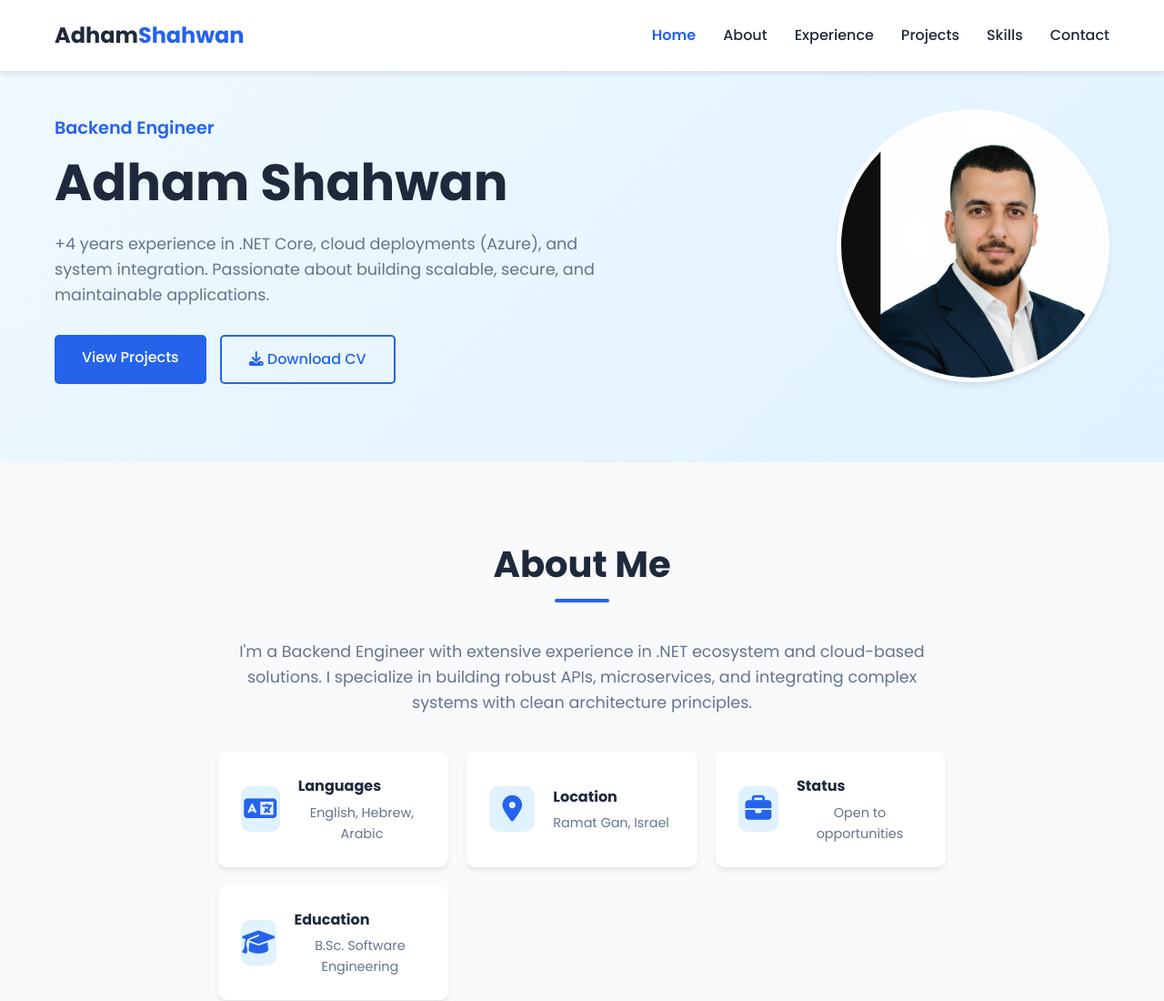
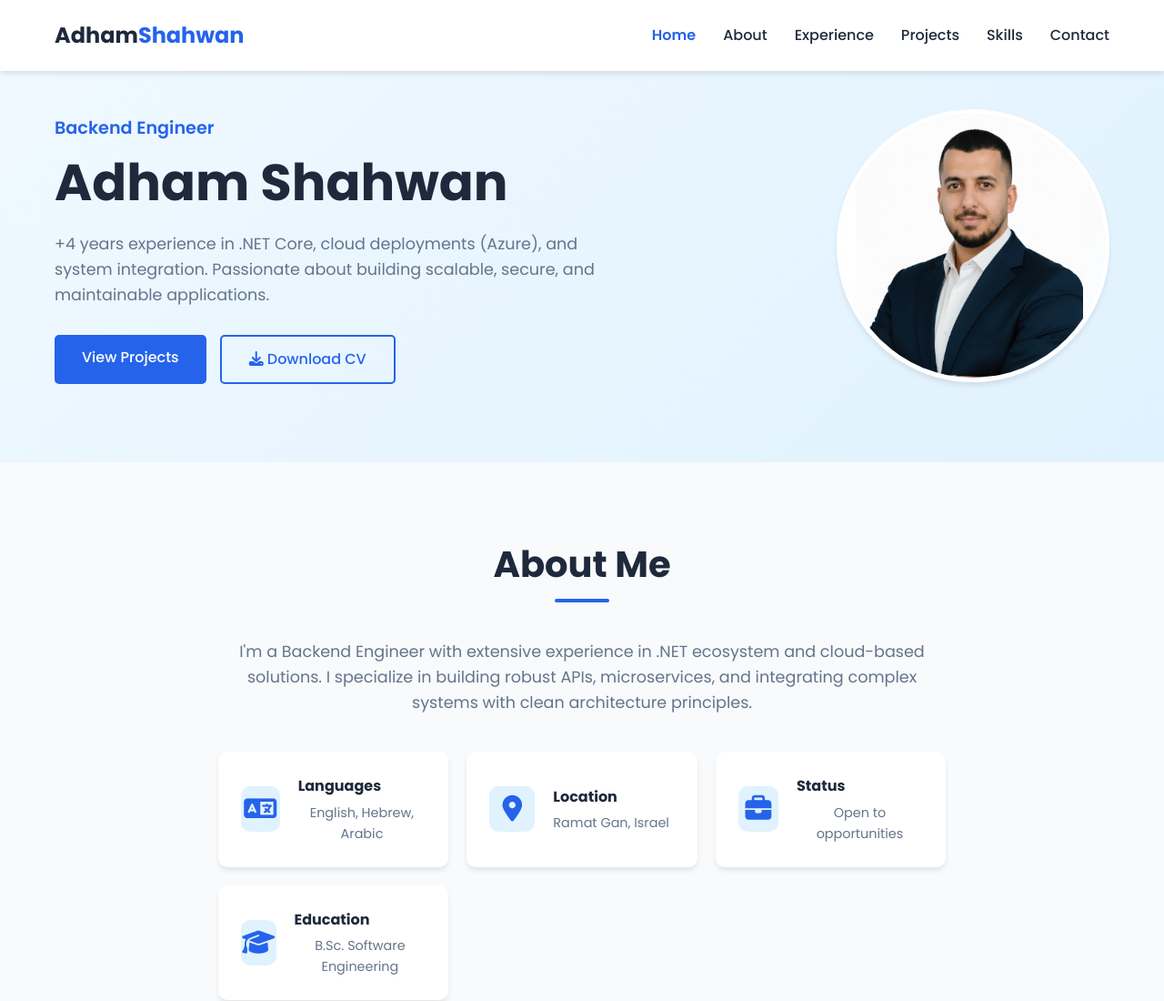
Before and after one commit to Adham2021/portfolio, a plain HTML site: page index.html in a window 1280 px wide. Shown: the top 1100 px of the page at 91% size. Drawn offline with Linux system fonts and the light colour scheme.

Commit message:
Update index.html

```diff
--- a/index.html
+++ b/index.html
@@ -45,7 +45,7 @@
                 </div>
             </div>
             <div class="hero-image">
-                <img src="assets/adhamprofile.png" alt="Adham Shahwan">
+                <img src="assets/adhamnew.png" alt="Adham Shahwan">
             </div>
         </div>
     </section>
```
